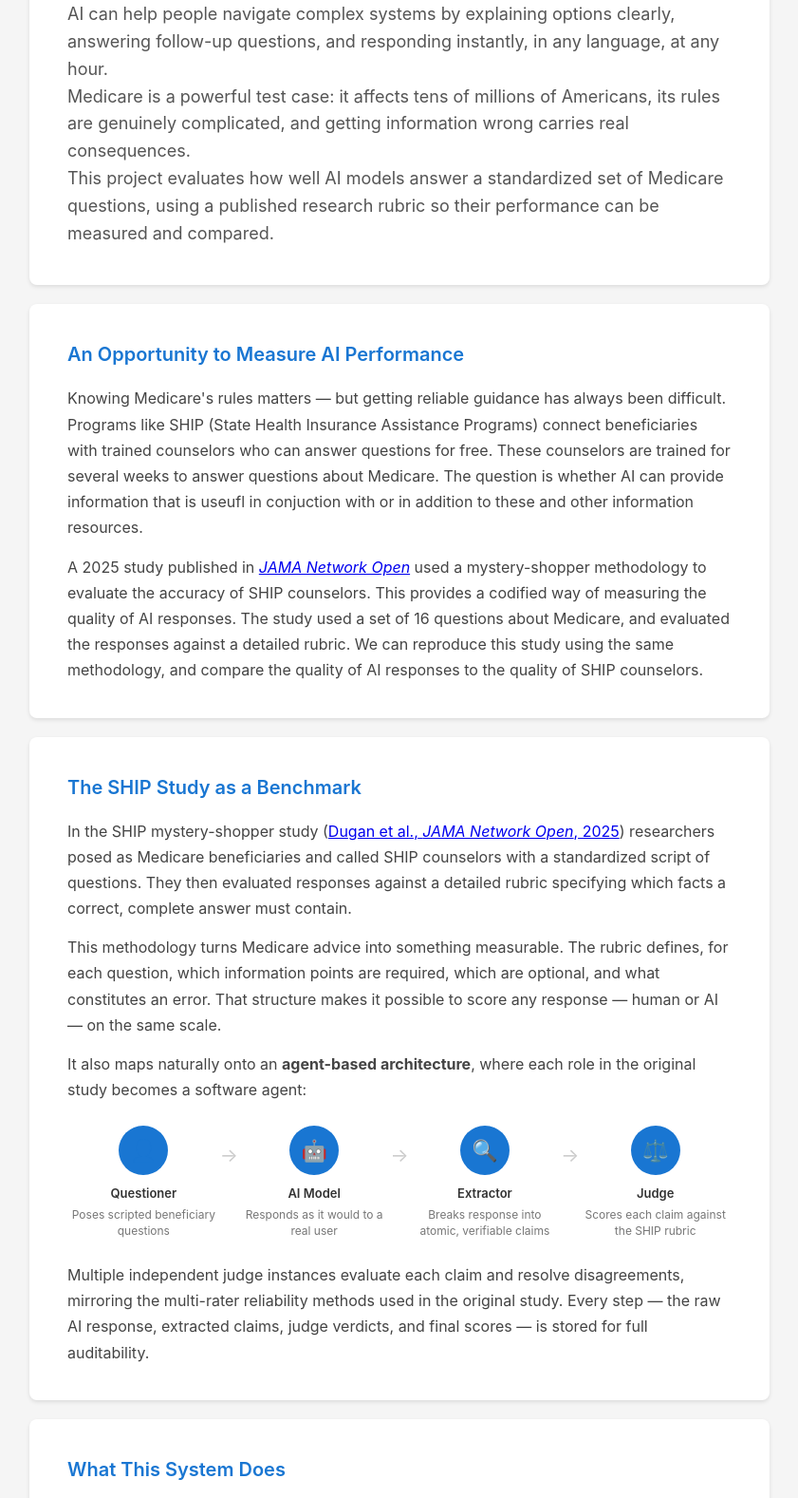
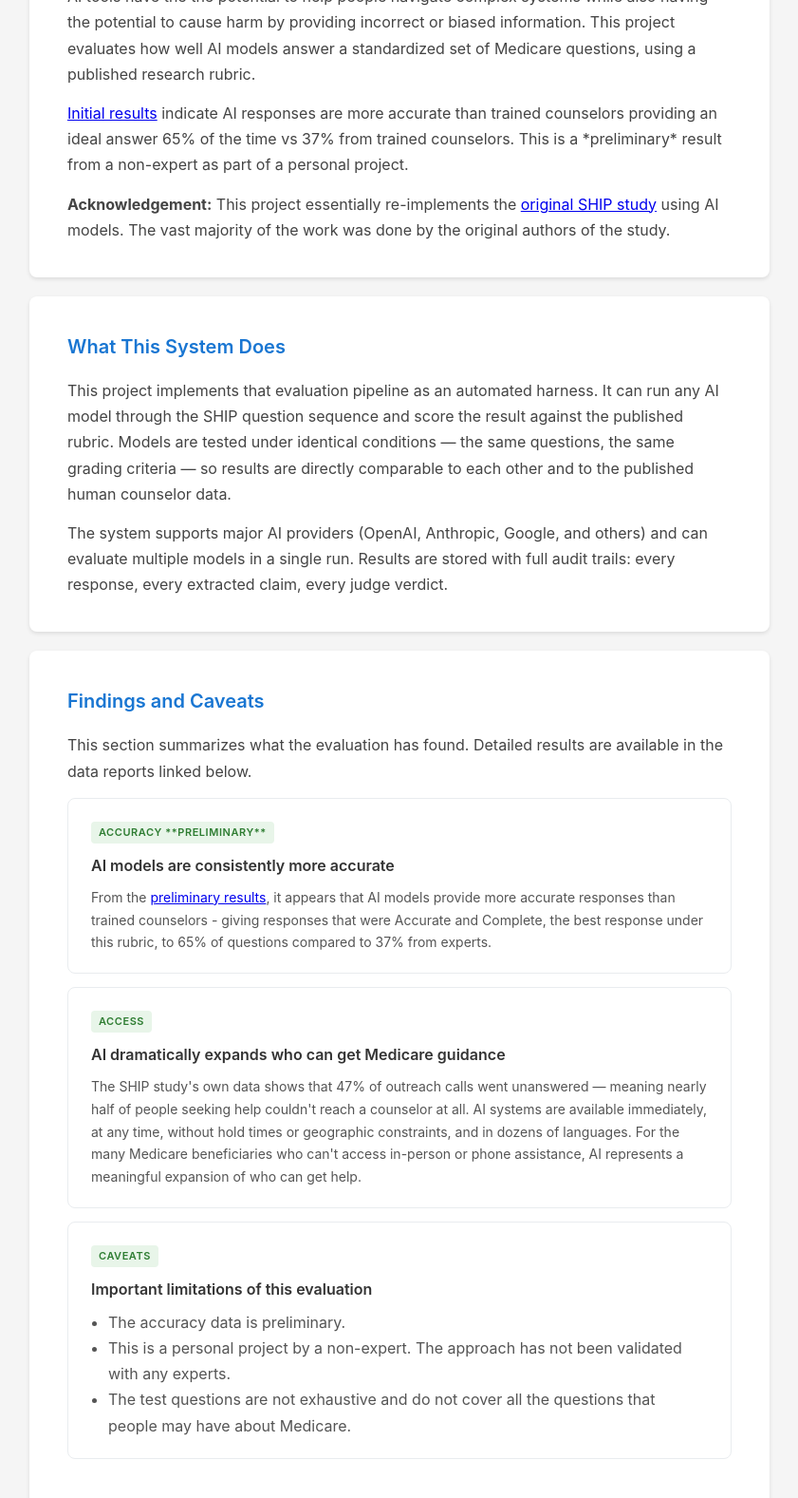
Before and after one commit to shay-o/personal_website, a plain HTML site: page projects/AI-Medicare-Advice-Evaluator/overview.html in a window 1280 px wide. Shown: the part 265-1842 px from the top of the page at 95% size, without its empty margins (219-1060 px from the left). Drawn offline with Linux system fonts and the light colour scheme.

Commit message:
Refine Medicare overview copy and findings
Made-with: Cursor

```diff
--- a/projects/AI-Medicare-Advice-Evaluator/overview.html
+++ b/projects/AI-Medicare-Advice-Evaluator/overview.html
@@ -119,6 +119,8 @@
             font-size: 18px;
             color: #555;
             line-height: 1.6;
+            margin-top: 12px;
+            margin-bottom: 18px;
         }
 
         /* Content cards */
@@ -386,39 +388,77 @@
     <div class="container">
 
         <!-- Hero -->
-        <div class="hero">
-            <h1>Can AI Give Good Medicare Advice?</h1>
-            <p class="subtitle">
-                AI can help people navigate complex systems by explaining options clearly, answering follow-up questions,
-                and responding instantly, in any language, at any hour.
+        <div class="card">
+            <h2>Overview: Evaluating AI responses about Medicare</h2>
+            <p>
+                AI tools have the the potential to help people navigate complex systems while also having the potential to cause harm by providing incorrect or biased
+                information. This project evaluates how well AI models answer a standardized set of Medicare questions, using a
+                published research rubric.
             </p>
-            <p class="subtitle">
-                Medicare is a powerful test case: it affects tens of millions of Americans, its rules are genuinely
-                complicated, and getting information wrong carries real consequences.
+            <p>
+                <a href="matrix_report.html">Initial results</a> indicate AI responses are more accurate than trained counselors providing an ideal answer 65% of the time vs 37% from trained counselors.
+                This is a *preliminary* result from a non-expert as part of a personal project.
             </p>
-            <p class="subtitle">
-                This project evaluates how well AI models answer a standardized set of Medicare questions, using a
-                published research rubric so their performance can be measured and compared.
+            <p>
+                <b>Acknowledgement:</b> This project essentially re-implements the <a href="https://doi.org/10.1001/jamanetworkopen.2025.2834" target="_blank" rel="noopener">original SHIP study</a> using AI models. The vast majority of the work was done by the original authors of the study.
             </p>
         </div>
 
-        <!-- Access section -->
+        <!-- How the system works -->
         <div class="card">
-            <h2>An Opportunity to Measure AI Performance</h2>
+            <h2>What This System Does</h2>
             <p>
-                Knowing Medicare's rules matters — but getting reliable guidance has always been difficult.
-                Programs like SHIP (State Health Insurance Assistance Programs) connect beneficiaries with
-                trained counselors who can answer questions for free. These counselors are trained for several
-                weeks to answer questions about Medicare. The question is whether AI can provide information that
-                is useufl in conjuction with or in addition to these and other information resources.
+                This project implements that evaluation pipeline as an automated harness. It can run
+                any AI model through the SHIP question sequence and score the result against the
+                published rubric. Models are tested under identical conditions — the same questions,
+                the same grading criteria — so results are directly comparable to each other and to
+                the published human counselor data.
             </p>
             <p>
-                A 2025 study published in <a href="https://jamanetwork.com/journals/jamanetworkopen/fullarticle/2832052" target="_blank" rel="noopener"><em>JAMA Network Open</em></a> used a mystery-shopper methodology
-                to evaluate the accuracy of SHIP counselors. This provides a codified way of measuring the
-                quality of AI responses. The study used a set of 16 questions about Medicare, and evaluated the
-                responses against a detailed rubric. We can reproduce this study using the same methodology, and
-                compare the quality of AI responses to the quality of SHIP counselors.
+                The system supports major AI providers (OpenAI, Anthropic, Google, and others) and can
+                evaluate multiple models in a single run. Results are stored with full audit trails:
+                every response, every extracted claim, every judge verdict.
             </p>
+        </div>
+
+        <!-- Findings -->
+        <div class="card">
+            <h2>Findings and Caveats</h2>
+            <p>
+                This section summarizes what the evaluation has found. Detailed results are available
+                in the data reports linked below.
+            </p>
+
+            <div class="finding-card finding-access">
+                <span class="finding-tag">Accuracy **Preliminary**</span>
+                <h3>AI models are consistently more accurate</h3>
+                <p>
+                    From the <a href="matrix_report.html">preliminary results</a>, it appears that AI models provide more accurate responses than trained counselors - giving
+                    responses that were Accurate and Complete, the best response under this rubric, to 65% of questions compared to 37% from experts.
+                </p>
+            </div>
+
+            <div class="finding-card finding-access">
+                <span class="finding-tag">Access</span>
+                <h3>AI dramatically expands who can get Medicare guidance</h3>
+                <p>
+                    The SHIP study's own data shows that 47% of outreach calls went unanswered — meaning
+                    nearly half of people seeking help couldn't reach a counselor at all. AI systems are
+                    available immediately, at any time, without hold times or geographic constraints, and
+                    in dozens of languages. For the many Medicare beneficiaries who can't access in-person
+                    or phone assistance, AI represents a meaningful expansion of who can get help.
+                </p>
+            </div>
+
+            <div class="finding-card finding-access">
+                <span class="finding-tag">Caveats</span>
+                <h3>Important limitations of this evaluation</h3>
+                <ul style="margin: 0 0 0 18px; padding: 0; color: #555; line-height: 1.7;">
+                    <li>The accuracy data is preliminary.</li>
+                    <li>This is a personal project by a non-expert. The approach has not been validated with any experts.</li>
+                    <li>The test questions are not exhaustive and do not cover all the questions that people may have about Medicare.</li>
+                </ul>
+            </div>
         </div>
 
         <!-- SHIP solution -->
@@ -473,63 +513,6 @@
                 for full auditability.
             </p>
         </div>
-
-        <!-- How the system works -->
-        <div class="card">
-            <h2>What This System Does</h2>
-            <p>
-                This project implements that evaluation pipeline as an automated harness. It can run
-                any AI model through the SHIP question sequence and score the result against the
-                published rubric. Models are tested under identical conditions — the same questions,
-                the same grading criteria — so results are directly comparable to each other and to
-                the published human counselor data.
-            </p>
-            <p>
-                The system supports major AI providers (OpenAI, Anthropic, Google, and others) and can
-                evaluate multiple models in a single run. Results are stored with full audit trails:
-                every response, every extracted claim, every judge verdict.
-            </p>
-        </div>
-
-        <!-- Findings -->
-        <div class="card">
-            <h2>Findings</h2>
-            <p>
-                This section summarizes what the evaluation has found. Detailed results are available
-                in the data reports linked below.
-            </p>
-
-            <div class="finding-card finding-access">
-                <span class="finding-tag">Access</span>
-                <h3>AI dramatically expands who can get Medicare guidance</h3>
-                <p>
-                    The SHIP study's own data shows that 47% of outreach calls went unanswered — meaning
-                    nearly half of people seeking help couldn't reach a counselor at all. AI systems are
-                    available immediately, at any time, without hold times or geographic constraints, and
-                    in dozens of languages. For the many Medicare beneficiaries who can't access in-person
-                    or phone assistance, AI represents a meaningful expansion of who can get help.
-                </p>
-            </div>
-
-            <div class="finding-card finding-placeholder">
-                <span class="finding-tag">Accuracy &mdash; Coming Soon</span>
-                <h3>How accurate is AI-generated Medicare advice?</h3>
-                <p>
-                    Findings on factual accuracy across tested models will be summarized here.
-                    See the Accuracy Report for current data.
-                </p>
-            </div>
-
-            <div class="finding-card finding-placeholder">
-                <span class="finding-tag">Completeness &mdash; Coming Soon</span>
-                <h3>Does AI cover everything a beneficiary needs to know?</h3>
-                <p>
-                    Findings on information completeness — which required facts models consistently miss —
-                    will be summarized here. See the Model Comparison for current data.
-                </p>
-            </div>
-        </div>
-
         <!-- What's next -->
         <div class="card">
             <h2>What's Next: Improving AI Responses</h2>
```
